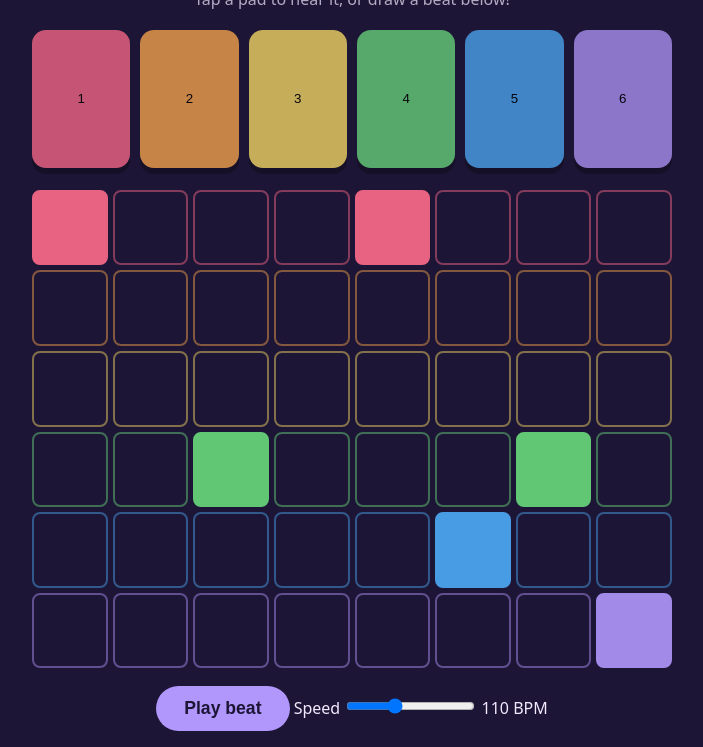
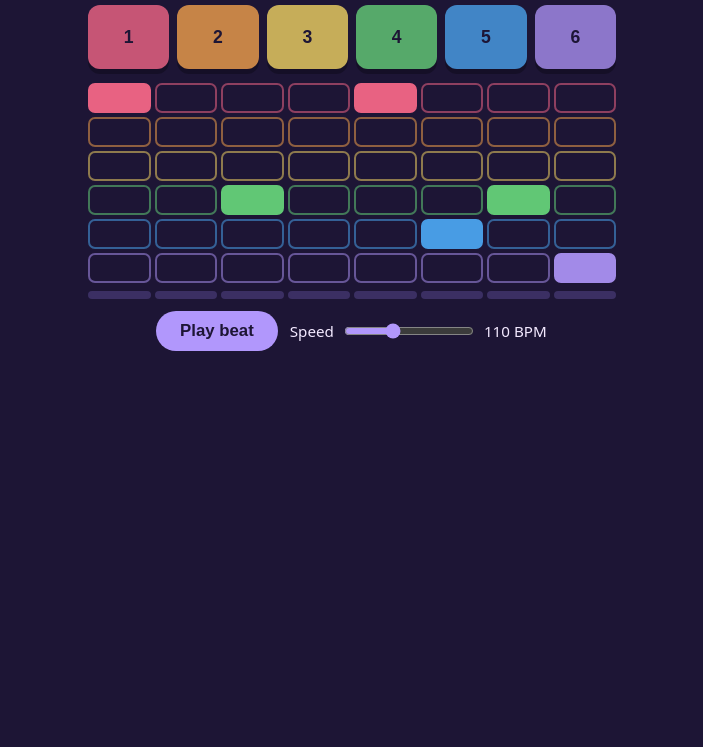
Before and after one commit to Wendle-The-Wizard/little-rhythm-board, a plain HTML site: page index.html in a window 1280 px wide. Shown: the part 67-814 px from the top of the page, without its empty margins (288-991 px from the left). Drawn offline with Linux system fonts and the light colour scheme.

Commit message:
Little Rhythm Board, version 5: I added a Speed slider that changes the tempo live, and fixe

```diff
--- a/style.css
+++ b/style.css
@@ -2,61 +2,65 @@
 body {
   margin: 0;
   min-height: 100vh;
-  display: flex;
-  align-items: center;
-  justify-content: center;
   background: #1d1535;
   color: #f3e9ff;
   font-family: system-ui, sans-serif;
   text-align: center;
 }
-main { padding: 16px; width: 100%; max-width: 640px; }
-h1 { font-size: 1.6rem; margin: 0 0 4px; }
-.hint { margin: 0 0 20px; opacity: 0.7; }
-.board { display: flex; gap: 10px; }
+main { padding: 10px 16px 16px; width: 100%; max-width: 560px; margin: 0 auto; box-sizing: border-box; }
+h1 { font-size: 1.4rem; margin: 0 0 2px; }
+.hint { margin: 0 0 10px; opacity: 0.7; font-size: 0.9rem; }
+.board { display: flex; gap: 8px; }
 .pad {
   flex: 1;
-  aspect-ratio: 1 / 1.4;
+  height: 64px;
   border: none;
-  border-radius: 14px;
+  border-radius: 12px;
   background: var(--c);
+  color: #1d1535;
+  font-weight: bold;
+  font-size: 1.1rem;
   opacity: 0.75;
-  box-shadow: 0 6px 0 rgba(0,0,0,0.35);
+  box-shadow: 0 5px 0 rgba(0,0,0,0.35);
   cursor: pointer;
   touch-action: manipulation;
   -webkit-tap-highlight-color: transparent;
   transition: transform 0.08s, opacity 0.08s, box-shadow 0.08s;
 }
 .pad.hit {
-  transform: translateY(5px);
+  transform: translateY(4px);
   opacity: 1;
   box-shadow: 0 1px 0 rgba(0,0,0,0.35), 0 0 24px var(--c);
 }
 .pad:focus-visible, .cell:focus-visible, .play:focus-visible { outline: 3px solid #fff; }
-/* sequencer: 6 rows (one per pad) of 8 steps */
+/* 8 steps across; cells flow row by row: rows 1-6 match pads 1-6 */
 .grid {
   display: grid;
   grid-template-columns: repeat(8, 1fr);
-  gap: 5px;
-  margin-top: 22px;
+  gap: 4px;
+  margin-top: 14px;
 }
 .cell {
-  aspect-ratio: 1;
+  height: 30px;
   border: 2px solid var(--c);
-  border-radius: 8px;
+  border-radius: 7px;
   background: transparent;
-  opacity: 0.45;
+  opacity: 0.5;
   padding: 0;
   cursor: pointer;
   touch-action: manipulation;
   -webkit-tap-highlight-color: transparent;
 }
 .cell.on { background: var(--c); opacity: 0.9; }
-.cell.now { opacity: 1; box-shadow: 0 0 12px #fff; }
+.cell.now { opacity: 1; box-shadow: 0 0 0 2px #fff; }
+.cell.now:not(.on) { background: rgba(255,255,255,0.18); }
+.dots { display: grid; grid-template-columns: repeat(8, 1fr); gap: 4px; margin-top: 8px; }
+.dots span { height: 8px; border-radius: 4px; background: #3b2f63; }
+.dots span.now { background: #fff; box-shadow: 0 0 10px #fff; }
+.controls { margin-top: 12px; display: flex; flex-wrap: wrap; gap: 12px; align-items: center; justify-content: center; }
 .play {
-  margin-top: 18px;
-  padding: 12px 28px;
-  font-size: 1.1rem;
+  padding: 10px 24px;
+  font-size: 1.05rem;
   border: none;
   border-radius: 999px;
   background: #b197fc;
@@ -64,3 +68,6 @@ h1 { font-size: 1.6rem; margin: 0 0 4px; }
   font-weight: bold;
   cursor: pointer;
 }
+.speed { display: flex; align-items: center; gap: 8px; font-size: 0.95rem; }
+.speed input { width: 130px; accent-color: #b197fc; }
+#bpmout { min-width: 64px; text-align: left; }
```
